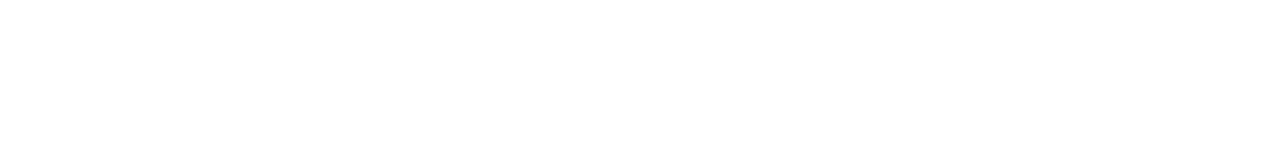
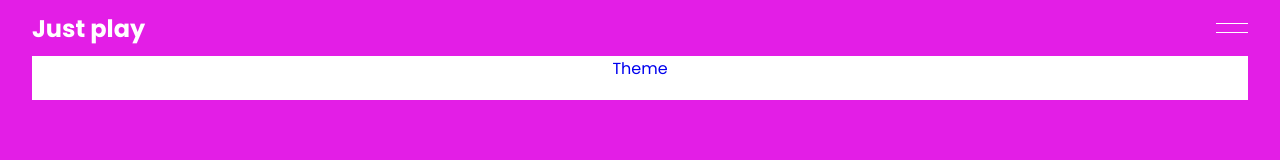
Before and after one commit to kleitonADS/AppVideoPlay, a website built with Vite: page index.html in a window 1280 px wide. Built offline with nearby package versions, Linux system fonts and the light colour scheme.

Commit message:
add navbar to the project
add navbar

```diff
--- a/index.html
+++ b/index.html
@@ -1,13 +1,47 @@
-<!doctype html>
+<!DOCTYPE html>
 <html lang="en">
   <head>
     <meta charset="UTF-8" />
+    <!-- Google Fonts -->
+    <link rel="preconnect" href="https://fonts.googleapis.com" />
+    <link rel="preconnect" href="https://fonts.gstatic.com" crossorigin />
+
+    <link
+      href="https://fonts.googleapis.com/css2?family=Poppins:wght@200;400;700&display=swap"
+      rel="stylesheet"
+    />
+
     <link rel="icon" type="image/svg+xml" href="/JustPlayIcon.svg" />
     <meta name="viewport" content="width=device-width, initial-scale=1.0" />
-    <title>Video Play App</title>
+    <title>Video Play App / Just Play DJ</title>
   </head>
   <body>
-    <div id="app"></div>
+    <div id="app">
+      <header>
+        <nav>
+          <h1>Just play</h1>
+          <div class="menu-icon" onclick="toogleMenu()">
+            <span class="line-1"></span>
+            <span class="line-2"></span>
+          </div>
+        </nav>
+        <div class="dropdown-menu">
+          <ul class="itens-menu">
+            <li>
+              <a
+                href="
+              ?"
+              >
+                Theme
+              </a>
+            </li>
+          </ul>
+        </div>
+        <div class="wrapper-play"></div>
+        <div class="wrapper-list"></div>
+      </header>
+      <footer></footer>
+    </div>
     <script type="module" src="web/main.js"></script>
   </body>
 </html>
--- a/web/main.js
+++ b/web/main.js
@@ -1,4 +1,5 @@
-import './styles/style.css'
+import "./styles/global.css"
+import "./styles/app.css"
 
 // import viteLogo from '/vite.svg'
 // import { setupCounter } from './counter.js'
--- /dev/null
+++ b/web/styles/app.css
@@ -0,0 +1,54 @@
+#app {
+  display: flex;
+  width: 100%;
+  max-width: 1280px;
+  margin: 0 auto;
+  padding: 0 2rem;
+  text-align: center;
+}
+
+header {
+  display: flex;
+  /* justify-content: center; */
+  flex-direction: column;
+  width: 100%;
+  height: 100%;
+  /* border: 2px solid red; */
+  max-width: 1280px;
+}
+
+nav {
+  display: flex;
+  justify-content: space-between;
+  align-items: center;
+  width: 100%;
+  height: 40px;
+  padding-top: 1rem;
+  /* border: 2px solid blue; */
+}
+
+.menu-icon {
+  display: flex;
+  flex-direction: column;
+  justify-content: space-evenly;
+  align-items: center;
+  width: 32px;
+  height: 25px;
+  flex-wrap: wrap;
+  align-content: stretch;
+  cursor: pointer;
+}
+
+.line-1,
+.line-2 {
+  height: 1px;
+  width: 100%;
+  background: #fff;
+}
+
+.dropdown-menu {
+  width: 100%;
+  height: 44px;
+  margin-top: 1rem;
+  background-color: var(--colorWhite);
+}
--- /dev/null
+++ b/web/styles/global.css
@@ -0,0 +1,32 @@
+:root {
+  --colorWhite: #fff;
+  --backgroundBody: #e31ee6;
+}
+
+* {
+  margin: 0;
+  padding: 0;
+  box-sizing: border-box;
+  list-style: none;
+  text-decoration: none;
+}
+
+body {
+  background-color: var(--backgroundBody);
+  height: 100vh;
+  display: flex;
+  width: 100%;
+  justify-content: center;
+  margin: auto;
+  -webkit-font-smoothing: antialiased;
+}
+
+body,
+input,
+textarea,
+button {
+  font-family: "Poppins", sans-serif;
+  font-weight: 400;
+  font-size: 1rem;
+  color: var(--colorWhite);
+}
--- a/web/styles/style.css
+++ /dev/null
@@ -1,97 +0,0 @@
-:root {
-  font-family: Inter, system-ui, Avenir, Helvetica, Arial, sans-serif;
-  line-height: 1.5;
-  font-weight: 400;
-
-  color-scheme: light dark;
-  color: rgba(255, 255, 255, 0.87);
-  background-color: #242424;
-
-  font-synthesis: none;
-  text-rendering: optimizeLegibility;
-  -webkit-font-smoothing: antialiased;
-  -moz-osx-font-smoothing: grayscale;
-  -webkit-text-size-adjust: 100%;
-}
-
-a {
-  font-weight: 500;
-  color: #646cff;
-  text-decoration: inherit;
-}
-a:hover {
-  color: #535bf2;
-}
-
-body {
-  margin: 0;
-  display: flex;
-  place-items: center;
-  min-width: 320px;
-  min-height: 100vh;
-}
-
-h1 {
-  font-size: 3.2em;
-  line-height: 1.1;
-}
-
-#app {
-  max-width: 1280px;
-  margin: 0 auto;
-  padding: 2rem;
-  text-align: center;
-}
-
-.logo {
-  height: 6em;
-  padding: 1.5em;
-  will-change: filter;
-  transition: filter 300ms;
-}
-.logo:hover {
-  filter: drop-shadow(0 0 2em #646cffaa);
-}
-.logo.vanilla:hover {
-  filter: drop-shadow(0 0 2em #f7df1eaa);
-}
-
-.card {
-  padding: 2em;
-}
-
-.read-the-docs {
-  color: #888;
-}
-
-button {
-  border-radius: 8px;
-  border: 1px solid transparent;
-  padding: 0.6em 1.2em;
-  font-size: 1em;
-  font-weight: 500;
-  font-family: inherit;
-  background-color: #1a1a1a;
-  cursor: pointer;
-  transition: border-color 0.25s;
-}
-button:hover {
-  border-color: #646cff;
-}
-button:focus,
-button:focus-visible {
-  outline: 4px auto -webkit-focus-ring-color;
-}
-
-@media (prefers-color-scheme: light) {
-  :root {
-    color: #213547;
-    background-color: #ffffff;
-  }
-  a:hover {
-    color: #747bff;
-  }
-  button {
-    background-color: #f9f9f9;
-  }
-}
```
Also changed, not shown: web/styles/player.css (added).
